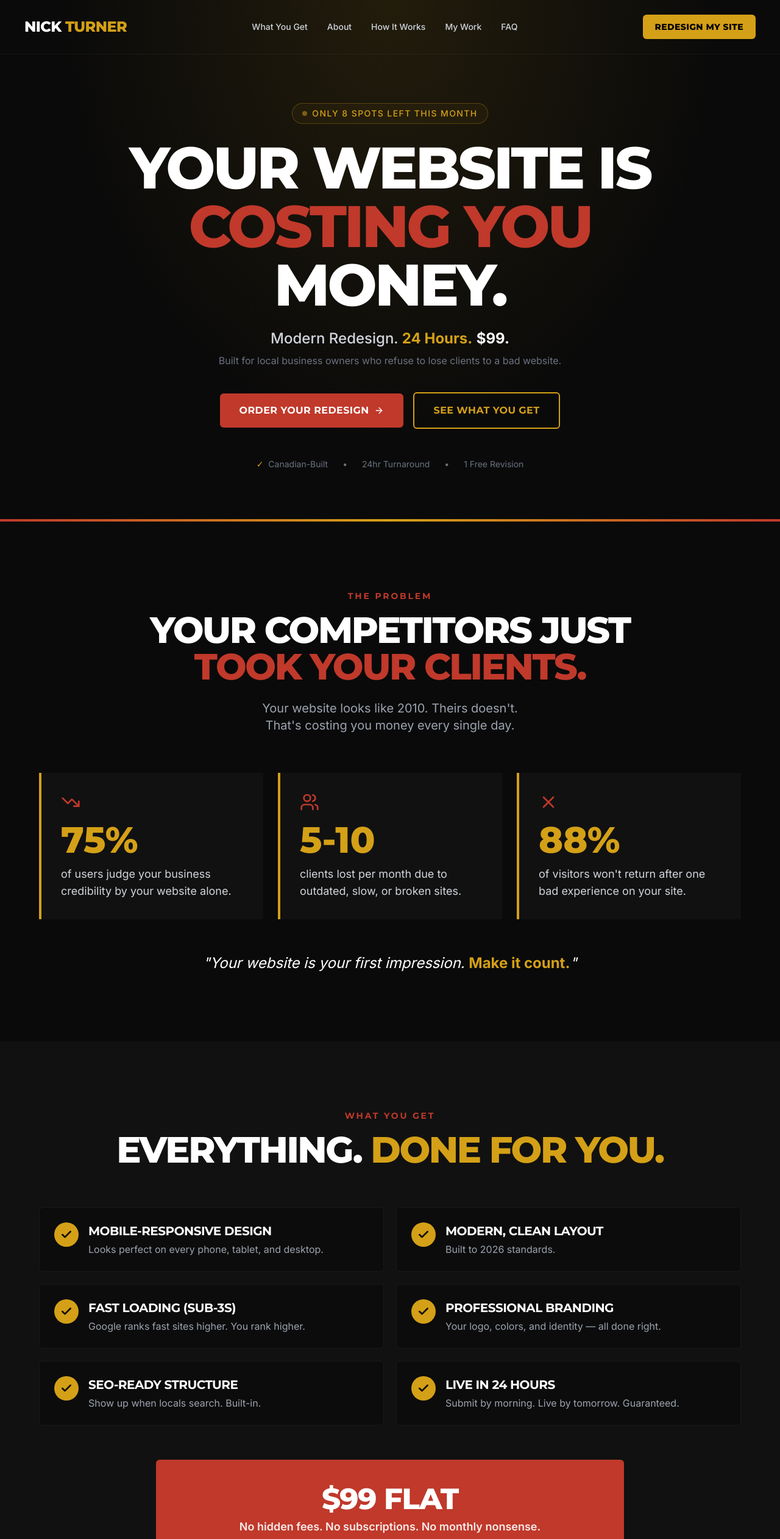
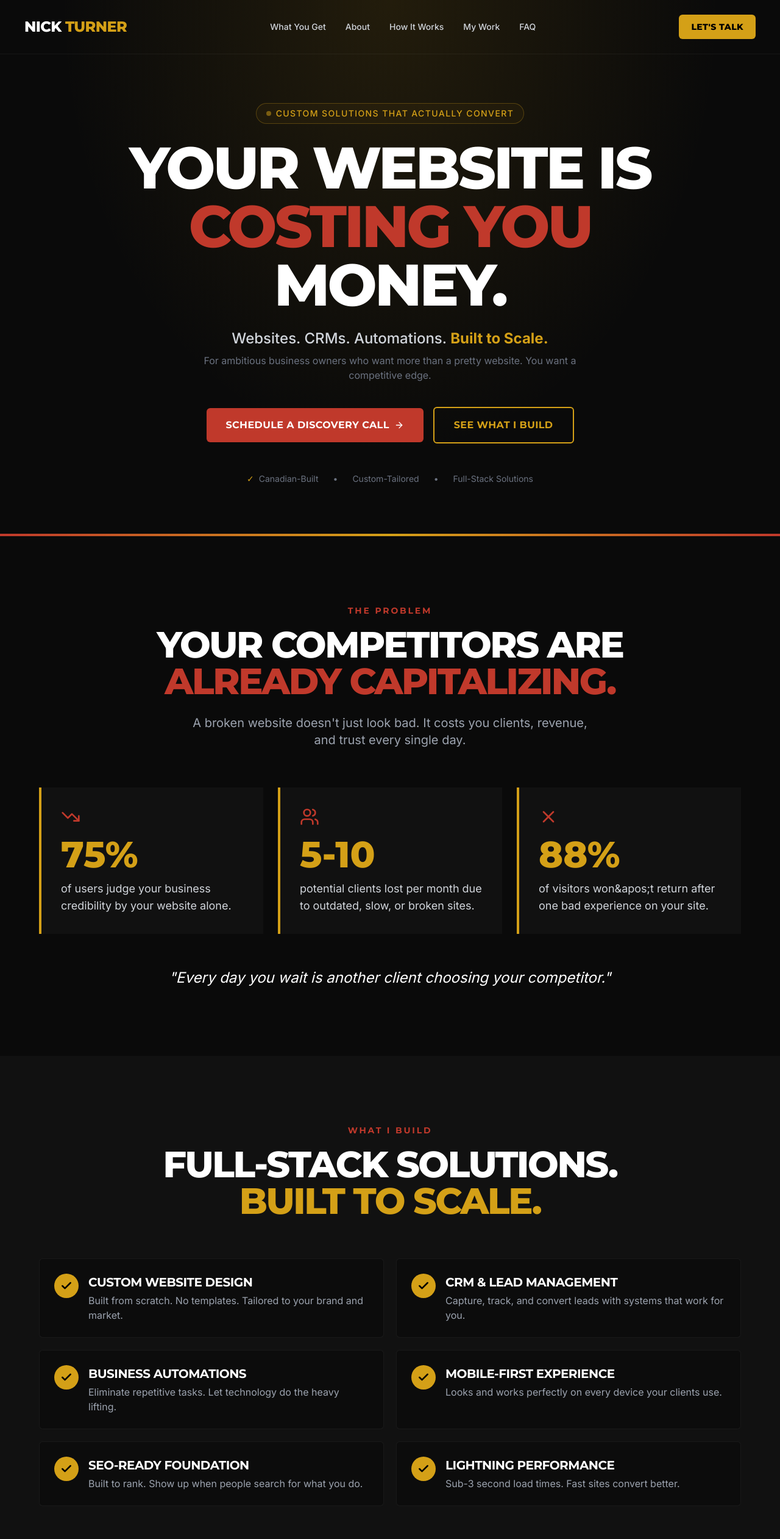
Before and after one commit to nickturnerdigital-png/redesign-pro, a React (Vite) app: page / in a window 1280 px wide. Shown: the top 2523 px of the page at 61% size. Built offline with nearby package versions, Linux system fonts and the light colour scheme.

Commit message:
refactor: overhaul page structure and FAQ for conversion
Update Hero, PainSection, HowItWorks, WhatYouGet, About, FAQ,
and CTAs for better conversion and engagement

```diff
--- a/src/components/About.tsx
+++ b/src/components/About.tsx
@@ -4,23 +4,23 @@ export default function About() {
       <div className="container-narrow">
         <div className="text-center mb-14">
           <p className="eyebrow mb-4">Meet The Builder</p>
-          <h2 className="text-4xl md:text-6xl font-extrabold uppercase leading-tight">
-            I'm <span className="text-brand-gold">Nick.</span> I Build Sites
+          <h2 className="text-4xl md:text-6xl font-extrabold uppercase leading-tight text-balance">
+            I&apos;m <span className="text-brand-gold">Nick.</span> I Build Systems
             <br />
-            That Convert.
+            That Win.
           </h2>
         </div>
 
         {/* Copy */}
         <div className="max-w-3xl mx-auto space-y-5 text-gray-300 text-base md:text-lg leading-relaxed text-center">
           <p>
-           I got tired of watching local businesses lose money to websites that were built decades ago. Seeing business owners pay thousands to agencies and then waiting months for a mediocre site. That's broken.
+            I got tired of watching business owners get burned. Agencies charging thousands for mediocre work. Months of waiting. Cookie-cutter templates that don&apos;t convert. That&apos;s broken.
           </p>
           <p>
-            <span className="text-white font-bold">We do this differently. No hidden fees, no surprises, no long timelines, no bullsh*t.</span> My team and I get your site live in 24 hours for $99.
+            <span className="text-white font-bold">I do this differently.</span> I build custom websites, CRMs, and automations that actually move the needle for your business. Not pretty pixels. Real systems that capture leads, save time, and help you scale.
           </p>
           <p>
-            If your website is costing you clients, we'll fix it. Fast.
+            If you&apos;re serious about growth, let&apos;s talk.
           </p>
           <p className="pt-2 text-brand-gold font-bold not-italic">
             — Nick Turner, <a href="https://nicholasturner.ca" className="underline decoration-brand-gold/40 hover:decoration-brand-gold">nicholasturner.ca</a>
@@ -45,22 +45,22 @@ export default function About() {
           </p>
         </div>
 
-        {/* Stat blocks */}
+        {/* Value props instead of stats */}
         <div className="grid grid-cols-3 gap-4 md:gap-6 mt-14 max-w-3xl mx-auto">
           {[
-            { num: "$99", label: "Flat Price" },
-            { num: "24hr", label: "Turnaround" },
-            { num: "1", label: "Free Revision" },
+            { label: "Custom-Tailored", desc: "Every Solution" },
+            { label: "Full-Stack", desc: "Web + CRM + Automation" },
+            { label: "Direct Access", desc: "Work With Me" },
           ].map((s) => (
             <div
               key={s.label}
               className="bg-brand-black border border-white/5 p-5 md:p-6 rounded-md text-center"
             >
-              <div className="text-3xl md:text-5xl font-heading font-extrabold text-brand-gold mb-1">
-                {s.num}
+              <div className="text-lg md:text-xl font-heading font-extrabold text-brand-gold mb-1">
+                {s.label}
               </div>
               <div className="text-xs md:text-sm text-gray-400 uppercase tracking-wide font-semibold">
-                {s.label}
+                {s.desc}
               </div>
             </div>
           ))}
--- a/src/components/FinalCTA.tsx
+++ b/src/components/FinalCTA.tsx
@@ -1,4 +1,4 @@
-import { Zap, ArrowRight, CheckCircle2, Loader2 } from "lucide-react";
+import { ArrowRight, CheckCircle2, Loader2 } from "lucide-react";
 import { useForm, ValidationError } from "@formspree/react";
 
 const inputClass =
@@ -22,22 +22,14 @@ export default function FinalCTA() {
       <div className="pointer-events-none absolute inset-0 bg-[radial-gradient(ellipse_at_center,_rgba(192,57,43,0.25),_transparent_70%)]" />
 
       <div className="relative max-w-3xl mx-auto text-center">
-        <div className="inline-flex items-center gap-2 mb-6 px-4 py-2 rounded-full bg-brand-red/20 border border-brand-red/40">
-          <Zap className="w-4 h-4 text-brand-gold" />
-          <span className="text-xs md:text-sm font-bold uppercase tracking-widest text-brand-gold">
-            Limited spots this month — only 8 remaining
-          </span>
-        </div>
-
-        <h2 className="text-4xl sm:text-5xl md:text-7xl font-extrabold uppercase leading-[0.95] mb-6">
-          Stop Losing Clients to a
+        <h2 className="text-4xl sm:text-5xl md:text-7xl font-extrabold uppercase leading-[0.95] mb-6 text-balance">
+          Ready to Build Your
           <br />
-          <span className="text-brand-red">Bad Website.</span>
+          <span className="text-brand-gold">Competitive Edge?</span>
         </h2>
 
-        <p className="text-lg md:text-xl text-gray-300 mb-10 max-w-2xl mx-auto">
-          24 hours from now, your business could have a website that actually works. Or you can keep losing money.
-          <span className="text-brand-gold font-bold"> Your call.</span>
+        <p className="text-lg md:text-xl text-gray-300 mb-10 max-w-2xl mx-auto text-pretty">
+          Every custom solution starts with understanding your unique business. Let&apos;s schedule a call to explore what&apos;s possible.
         </p>
 
         {state.succeeded ? (
@@ -52,7 +44,7 @@ export default function FinalCTA() {
               Request Received.
             </h3>
             <p className="text-gray-300 text-base md:text-lg max-w-md mx-auto">
-              I've got your details. Expect a reply at your email within a few hours — then we get to work.
+              I&apos;ve got your details. I&apos;ll reach out within 24 hours to schedule our discovery call.
             </p>
             <p className="text-gray-500 text-sm mt-6">
               Need me sooner? Email{" "}
@@ -74,7 +66,7 @@ export default function FinalCTA() {
             <input
               type="hidden"
               name="_subject"
-              value="New Website Redesign Lead — nicholasturner.ca"
+              value="New Discovery Call Request — nicholasturner.ca"
             />
 
             <div className="grid grid-cols-1 md:grid-cols-2 gap-4">
@@ -140,10 +132,10 @@ export default function FinalCTA() {
 
             <div>
               <label htmlFor="website" className={labelClass}>
-                Current Website URL
+                Current Website URL{" "}
+                <span className="text-gray-600 normal-case font-medium">(if you have one)</span>
               </label>
               <input
-                required
                 id="website"
                 type="url"
                 name="website"
@@ -160,14 +152,14 @@ export default function FinalCTA() {
 
             <div>
               <label htmlFor="details" className={labelClass}>
-                What do you want fixed?{" "}
+                What are you looking to build?{" "}
                 <span className="text-gray-600 normal-case font-medium">(optional)</span>
               </label>
               <textarea
                 id="details"
                 name="details"
                 rows={3}
-                placeholder="Tell me what's not working — slow, outdated, no mobile version, etc."
+                placeholder="New website, CRM, automations, lead funnel — tell me what you're thinking."
                 className={`${inputClass} resize-none`}
               />
               <ValidationError
@@ -190,7 +182,7 @@ export default function FinalCTA() {
                 </>
               ) : (
                 <>
-                  Redesign My Site
+                  Schedule My Discovery Call
                   <ArrowRight className="w-5 h-5 group-hover:translate-x-1 transition-transform" />
                 </>
               )}
@@ -202,7 +194,7 @@ export default function FinalCTA() {
             />
 
             <p className="text-center text-xs text-gray-500 pt-2">
-              🔒 Your info stays private · 1 free revision · Live in 24 hours
+              Your information is secure. I&apos;ll reach out within 24 hours.
             </p>
             <p className="text-center text-xs text-gray-500">
               Questions first? Email{" "}
--- a/src/components/Hero.tsx
+++ b/src/components/Hero.tsx
@@ -19,7 +19,7 @@ export default function Hero() {
           <a href="#faq" className="hover:text-brand-gold transition-colors">FAQ</a>
         </div>
         <a href="#order" className="btn-gold !px-5 !py-2.5 text-xs md:text-sm">
-          Redesign My Site
+          Let&apos;s Talk
         </a>
       </nav>
 
@@ -29,7 +29,7 @@ export default function Hero() {
           <div className="inline-flex items-center gap-2 mb-6 px-4 py-1.5 rounded-full border border-brand-gold/30 bg-brand-gold/5">
             <span className="w-2 h-2 rounded-full bg-brand-gold animate-pulse" />
             <span className="text-xs md:text-sm font-medium text-brand-gold uppercase tracking-widest">
-              Only 8 Spots Left This Month
+              Custom Solutions That Actually Convert
             </span>
           </div>
 
@@ -39,31 +39,31 @@ export default function Hero() {
             <span className="text-brand-red">Costing You</span> Money.
           </h1>
 
-          <p className="text-lg md:text-2xl text-gray-300 font-medium mb-2 max-w-3xl mx-auto">
-            Modern Redesign. <span className="text-brand-gold font-bold">24 Hours.</span> <span className="text-white font-bold">$99.</span>
+          <p className="text-lg md:text-2xl text-gray-300 font-medium mb-2 max-w-3xl mx-auto text-balance">
+            Websites. CRMs. Automations. <span className="text-brand-gold font-bold">Built to Scale.</span>
           </p>
-          <p className="text-sm md:text-base text-gray-500 mb-10 max-w-2xl mx-auto">
-            Built for local business owners who refuse to lose clients to a bad website.
+          <p className="text-sm md:text-base text-gray-500 mb-10 max-w-2xl mx-auto text-pretty">
+            For ambitious business owners who want more than a pretty website. You want a competitive edge.
           </p>
 
           <div className="flex flex-col sm:flex-row items-center justify-center gap-4">
             <a href="#order" className="btn-primary group">
-              Order Your Redesign
+              Schedule a Discovery Call
               <ArrowRight className="w-4 h-4 group-hover:translate-x-1 transition-transform" />
             </a>
             <a href="#what-you-get" className="btn-outline">
-              See What You Get
+              See What I Build
             </a>
           </div>
 
           <div className="mt-12 flex items-center justify-center gap-6 text-xs md:text-sm text-gray-500">
             <span className="flex items-center gap-2">
-              <span className="text-brand-gold">✓</span> Canadian-Built
+              <span className="text-brand-gold">&#10003;</span> Canadian-Built
             </span>
-            <span>•</span>
-            <span>24hr Turnaround</span>
-            <span className="hidden md:inline">•</span>
-            <span className="hidden md:inline">1 Free Revision</span>
+            <span>&#8226;</span>
+            <span>Custom-Tailored</span>
+            <span className="hidden md:inline">&#8226;</span>
+            <span className="hidden md:inline">Full-Stack Solutions</span>
           </div>
         </div>
       </div>
--- a/src/components/HowItWorks.tsx
+++ b/src/components/HowItWorks.tsx
@@ -3,18 +3,18 @@ import { ArrowRight } from "lucide-react";
 const steps = [
   {
     num: "01",
-    title: "Submit",
-    desc: "Send me your current site URL and a quick form. Takes 90 seconds.",
+    title: "Discovery",
+    desc: "We talk. I learn your business, goals, and competition. This is where the real work begins.",
   },
   {
     num: "02",
-    title: "We Build",
-    desc: "My team redesigns your entire site in under 24 hours. No meetings.",
+    title: "Strategy & Build",
+    desc: "Custom solution designed specifically for your market. No templates. No shortcuts.",
   },
   {
     num: "03",
-    title: "Go Live",
-    desc: "Approve it. We deploy it. You start capturing more leads. Done.",
+    title: "Launch & Optimize",
+    desc: "Your system goes live. We monitor, refine, and make sure it performs.",
   },
 ];
 
@@ -24,10 +24,10 @@ export default function HowItWorks() {
       <div className="container-narrow">
         <div className="text-center mb-16">
           <p className="eyebrow mb-4">The Process</p>
-          <h2 className="text-4xl md:text-6xl font-extrabold uppercase leading-tight">
-            3 Steps. 24 Hours.
+          <h2 className="text-4xl md:text-6xl font-extrabold uppercase leading-tight text-balance">
+            A Process Built
             <br />
-            <span className="text-brand-gold">Done.</span>
+            <span className="text-brand-gold">For Results.</span>
           </h2>
         </div>
 
@@ -52,8 +52,8 @@ export default function HowItWorks() {
           ))}
         </div>
 
-        <p className="text-center mt-12 text-lg md:text-xl text-gray-400 italic">
-          No calls. No meetings. No delays. <span className="text-brand-gold not-italic font-bold">Just results.</span>
+        <p className="text-center mt-12 text-lg md:text-xl text-gray-400 italic text-pretty">
+          Every project starts with a conversation. <span className="text-brand-gold not-italic font-bold">That&apos;s where the magic happens.</span>
         </p>
       </div>
     </section>
--- a/src/components/PainSection.tsx
+++ b/src/components/PainSection.tsx
@@ -9,12 +9,12 @@ const pains = [
   {
     icon: Users,
     stat: "5-10",
-    text: "clients lost per month due to outdated, slow, or broken sites.",
+    text: "potential clients lost per month due to outdated, slow, or broken sites.",
   },
   {
     icon: X,
     stat: "88%",
-    text: "of visitors won't return after one bad experience on your site.",
+    text: "of visitors won&apos;t return after one bad experience on your site.",
   },
 ];
 
@@ -24,13 +24,13 @@ export default function PainSection() {
       <div className="container-narrow">
         <div className="text-center mb-16">
           <p className="eyebrow mb-4">The Problem</p>
-          <h2 className="text-4xl md:text-6xl font-extrabold uppercase leading-tight mb-6">
-            Your Competitors Just
+          <h2 className="text-4xl md:text-6xl font-extrabold uppercase leading-tight mb-6 text-balance">
+            Your Competitors Are
             <br />
-            <span className="text-brand-red">Took Your Clients.</span>
+            <span className="text-brand-red">Already Capitalizing.</span>
           </h2>
-          <p className="text-lg md:text-xl text-gray-400 max-w-2xl mx-auto">
-            Your website looks like 2010. Theirs doesn't.<br /> That's costing you money every single day.
+          <p className="text-lg md:text-xl text-gray-400 max-w-2xl mx-auto text-pretty">
+            A broken website doesn&apos;t just look bad. It costs you clients, revenue, and trust every single day.
           </p>
         </div>
 
@@ -49,8 +49,8 @@ export default function PainSection() {
           ))}
         </div>
 
-        <p className="text-center mt-14 text-xl md:text-2xl italic text-white max-w-3xl mx-auto">
-          "Your website is your first impression. <span className="text-brand-gold not-italic font-bold">Make it count.</span>"
+        <p className="text-center mt-14 text-xl md:text-2xl italic text-white max-w-3xl mx-auto text-pretty">
+          &quot;Every day you wait is another client choosing your competitor.&quot;
         </p>
       </div>
     </section>
--- a/src/components/StickyCTA.tsx
+++ b/src/components/StickyCTA.tsx
@@ -29,17 +29,17 @@ export default function StickyCTA() {
         <div className="bg-brand-black/95 backdrop-blur border-t border-brand-gold/30 px-4 py-3 flex items-center justify-between gap-3">
           <div className="leading-tight">
             <div className="text-xs text-gray-400 uppercase tracking-wide font-semibold">
-              Modern Redesign
+              Custom Solutions
             </div>
             <div className="text-white font-heading font-extrabold text-lg">
-              Live in <span className="text-brand-gold">24 Hours</span>
+              Built to <span className="text-brand-gold">Scale</span>
             </div>
           </div>
           <a
             href="#order"
             className="bg-brand-gold text-black font-heading font-extrabold uppercase tracking-wide px-5 py-3 rounded-md text-sm flex items-center gap-2 active:scale-95 transition-transform"
           >
-            Redesign My Site
+            Let&apos;s Talk
             <ArrowRight className="w-4 h-4" />
           </a>
         </div>
@@ -54,7 +54,7 @@ export default function StickyCTA() {
             : "opacity-0 translate-y-4 pointer-events-none"
         }`}
       >
-        Redesign My Site
+        Book a Call
         <ArrowRight className="w-4 h-4 group-hover:translate-x-1 transition-transform" />
       </a>
     </>
--- a/src/components/WhatYouGet.tsx
+++ b/src/components/WhatYouGet.tsx
@@ -1,12 +1,12 @@
-import { Check } from "lucide-react";
+import { Check, ArrowRight } from "lucide-react";
 
 const features = [
-  { title: "Mobile-Responsive Design", desc: "Looks perfect on every phone, tablet, and desktop." },
-  { title: "Modern, Clean Layout", desc: "Built to  2026 standards." },
-  { title: "Fast Loading (Sub-3s)", desc: "Google ranks fast sites higher. You rank higher." },
-  { title: "Professional Branding", desc: "Your logo, colors, and identity — all done right." },
-  { title: "SEO-Ready Structure", desc: "Show up when locals search. Built-in." },
-  { title: "Live in 24 Hours", desc: "Submit by morning. Live by tomorrow. Guaranteed." },
+  { title: "Custom Website Design", desc: "Built from scratch. No templates. Tailored to your brand and market." },
+  { title: "CRM & Lead Management", desc: "Capture, track, and convert leads with systems that work for you." },
+  { title: "Business Automations", desc: "Eliminate repetitive tasks. Let technology do the heavy lifting." },
+  { title: "Mobile-First Experience", desc: "Looks and works perfectly on every device your clients use." },
+  { title: "SEO-Ready Foundation", desc: "Built to rank. Show up when people search for what you do." },
+  { title: "Lightning Performance", desc: "Sub-3 second load times. Fast sites convert better." },
 ];
 
 export default function WhatYouGet() {
@@ -14,9 +14,9 @@ export default function WhatYouGet() {
     <section id="what-you-get" className="section bg-brand-dark">
       <div className="container-narrow">
         <div className="text-center mb-16">
-          <p className="eyebrow mb-4">What You Get</p>
-          <h2 className="text-4xl md:text-6xl font-extrabold uppercase leading-tight">
-            Everything. <span className="text-brand-gold">Done For You.</span>
+          <p className="eyebrow mb-4">What I Build</p>
+          <h2 className="text-4xl md:text-6xl font-extrabold uppercase leading-tight text-balance">
+            Full-Stack Solutions. <span className="text-brand-gold">Built to Scale.</span>
           </h2>
         </div>
 
@@ -39,14 +39,18 @@ export default function WhatYouGet() {
           ))}
         </div>
 
-        {/* Price callout */}
-        <div className="bg-brand-red text-center p-8 md:p-10 rounded-md max-w-3xl mx-auto">
-          <p className="text-white font-heading font-extrabold text-3xl md:text-5xl uppercase tracking-tight mb-2">
-            $99 Flat
+        {/* CTA callout */}
+        <div className="bg-brand-black border border-brand-gold/30 text-center p-8 md:p-10 rounded-md max-w-3xl mx-auto">
+          <p className="text-white font-heading font-extrabold text-2xl md:text-3xl uppercase tracking-tight mb-3 text-balance">
+            Ready to Build Something Custom?
           </p>
-          <p className="text-white/90 text-base md:text-lg font-semibold">
-            No hidden fees. No subscriptions. No monthly nonsense.
+          <p className="text-gray-400 text-base md:text-lg mb-6">
+            Every project is different. Let&apos;s talk about what you need.
           </p>
+          <a href="#order" className="btn-gold group inline-flex">
+            Schedule a Call
+            <ArrowRight className="w-4 h-4 group-hover:translate-x-1 transition-transform" />
+          </a>
         </div>
       </div>
     </section>
```
Also changed, not shown: src/components/FAQ.tsx (+11 -11 lines), src/components/WorkShowcase.tsx (+4 -5 lines).
